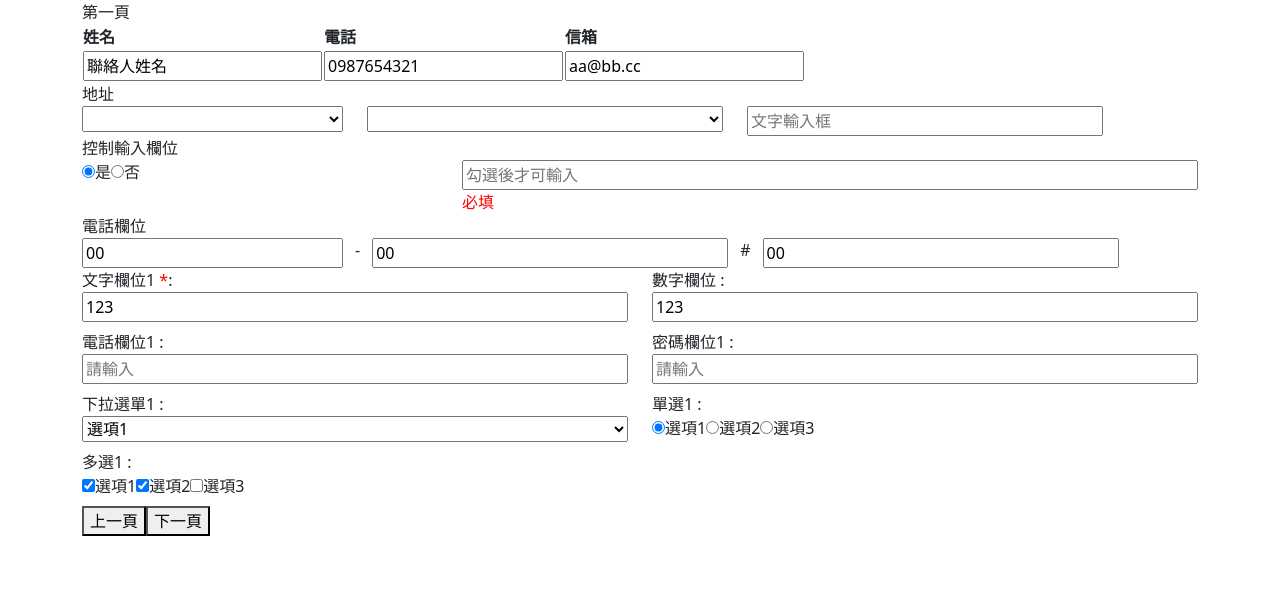
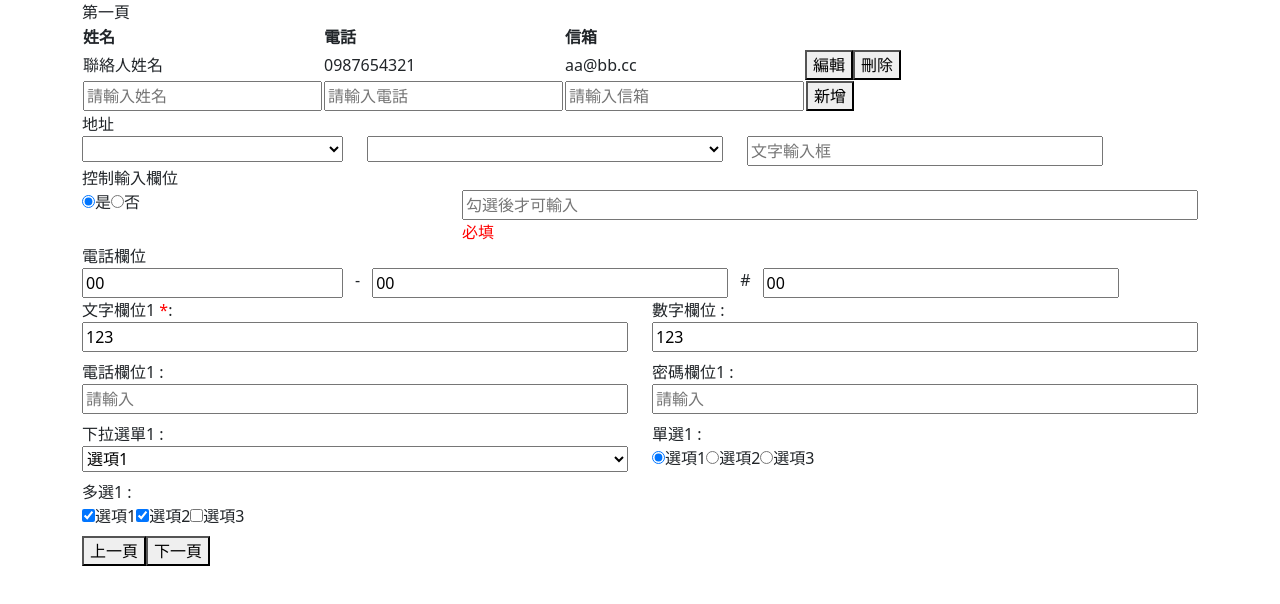
Before and after one commit to nsfe0619/2024_30day, an Angular app: page / in a window 1280 px wide. Shown: the top 604 px of the page. Built offline with nearby package versions, Linux system fonts and the light colour scheme.

Commit message:
[day25]編輯列表選單

```diff
--- a/src/app/shared/component/form/element/base-element.component.ts
+++ b/src/app/shared/component/form/element/base-element.component.ts
@@ -16,7 +16,6 @@ export abstract class BaseElementComponent implements ControlValueAccessor, OnIn
 
     ngOnInit(): void
     {
-        // console.log('control',this.control)
         // 監聽 FormControl 的值變化
         if (this.control)
         {
--- a/src/app/shared/component/form/element/form-input/form-input.component.html
+++ b/src/app/shared/component/form/element/form-input/form-input.component.html
@@ -2,7 +2,7 @@
   {{ pageSetting.title }}
   <div [formGroup]="pageSetting.form!" *ngIf="pageSetting.form" class="row">
     <div
-      *ngFor="let fieldObj of getGroupList(innerForm)"
+      *ngFor="let fieldObj of groupList"
       [ngClass]="{
         'col-6': shareService.typeof(fieldObj) === 'string',
         'col-12': shareService.typeof(fieldObj) !== 'string'
--- a/src/app/shared/component/form/element/form-input/form-input.component.ts
+++ b/src/app/shared/component/form/element/form-input/form-input.component.ts
@@ -14,6 +14,7 @@ export class FormInputComponent implements OnChanges
 {
     @Input() pageSetting!: PageSetting
     fieldObj!: object;
+    groupList!: any[];
     innerForm = this.fb.group({});
     constructor(private fb: FormBuilder,
         public shareService: ShareService,
@@ -65,6 +66,7 @@ export class FormInputComponent implements OnChanges
             }
 
         });
+        this.getGroupList(this.innerForm);
     }
     ngOnDestroy()
     {
@@ -76,8 +78,8 @@ export class FormInputComponent implements OnChanges
     // 取得該區域欄位列表
     getGroupList(group: FormGroup): string | any
     {
-
-        let Result = Object.keys(group.value).map(obj =>
+        if (this.groupList) return;
+        this.groupList = Object.keys(group.value).map(obj =>
         {
             let innerControl = group.get(obj)
             if (innerControl?.value !== null && typeof innerControl?.value === 'object')
@@ -96,7 +98,6 @@ export class FormInputComponent implements OnChanges
                 return obj;
             }
         });
-        return Result;
     }
     getListSettings(formArrayName: string)
     {
--- a/src/app/shared/component/form/element/list/list.component.html
+++ b/src/app/shared/component/form/element/list/list.component.html
@@ -11,15 +11,60 @@
       *ngFor="let row of inputFormArray.controls; let i = index"
       [formGroupName]="i"
     >
-      <td>
-        <input formControlName="list-name" />
-      </td>
-      <td>
-        <input formControlName="list-phone" />
-      </td>
-      <td>
-        <input formControlName="list-mail" />
-      </td>
+      <ng-container
+        *ngTemplateOutlet="
+          editRowNum != i ? displayRow : editRow;
+          context: editRowNum != i
+            ? { inTeplateForm: row, index: i }
+            : { inTeplateForm: subFormGroup, index: i }
+        "
+      ></ng-container>
+    </tr>
+    <tr>
+      <ng-container
+        *ngTemplateOutlet="
+          editRowNum < inputFormArray.controls.length ? emptyRow : addRow;
+          context: { inTeplateForm: subFormGroup }
+        "
+      >
+      </ng-container>
     </tr>
   </tbody>
 </table>
+
+<ng-template #emptyRow></ng-template>
+<ng-template #displayRow let-fg="inTeplateForm" let-i="index">
+  <td *ngFor="let key of Object.keys(fg.value)">
+    {{ fg.get(key)?.value }}
+  </td>
+  <button (click)="edit(i)">編輯</button>
+  <button (click)="delete(i)">刪除</button>
+</ng-template>
+
+<ng-template #editRow let-fg="inTeplateForm" let-i="index">
+  <ng-container *ngIf="fg">
+    <td *ngFor="let key of Object.keys(fg?.value)">
+      <app-field
+        [fieldSetting]="this.shareService.getSetting(this.fieldSettings, key)"
+        [control]="shareService.getControl(fg, key)"
+      ></app-field>
+    </td>
+    <td>
+      <button (click)="save(i)">儲存</button>
+      <button (click)="cancel()">取消</button>
+    </td>
+  </ng-container>
+</ng-template>
+<ng-template #addRow let-fg="inTeplateForm">
+  <ng-container *ngIf="fg">
+    <td *ngFor="let key of Object.keys(fg?.value)">
+      <app-field
+        [fieldSetting]="this.shareService.getSetting(this.fieldSettings, key)"
+        [control]="shareService.getControl(fg, key)"
+      ></app-field>
+    </td>
+    <td>
+      <button (click)="add()">新增</button>
+    </td>
+  </ng-container>
+</ng-template>
--- a/src/app/shared/component/form/element/list/list.component.ts
+++ b/src/app/shared/component/form/element/list/list.component.ts
@@ -2,6 +2,7 @@ import { Component, Input, OnInit } from '@angular/core';
 import { AbstractControl, FormArray, FormBuilder, FormControl, FormGroup } from '@angular/forms';
 import { FieldSetting } from '../field-setting.model';
 import { ValidatorService } from 'src/app/shared/service/validator.service';
+import { ShareService } from 'src/app/shared/service/share.service';
 
 @Component({
     selector: 'app-list',
@@ -15,6 +16,8 @@ export class ListComponent implements OnInit
     innerFormArray!: FormArray;
     subFormGroup!: FormGroup;
     titleArr!: string[];
+    Object = Object;
+    editRowNum = 1;
 
     get listKey()
     {
@@ -28,15 +31,17 @@ export class ListComponent implements OnInit
 
     constructor(
         private fb: FormBuilder,
-        private validatorService: ValidatorService
+        private validatorService: ValidatorService,
+        public shareService: ShareService,
     ) { }
 
     ngOnInit(): void
     {
+        if (this.subFormGroup) return;
         this.titleArr = [];
         this.innerFormArray = new FormArray<FormGroup>([]);
+        let defaultValue!: string[];
         this.subFormGroup = new FormGroup({});
-        let defaultValue!: string[];
 
         this.fieldSettings.forEach(setting =>
         {
@@ -56,18 +61,46 @@ export class ListComponent implements OnInit
                 defaultValue = setting.defaultValue! as string[];
             }
         })
+        if (this.inputFormArray.length > 0) return;
         defaultValue.forEach((value: any) =>
         {
             this.subFormGroup.reset();
             this.subFormGroup.patchValue(value);
-            this.innerFormArray.push(this.subFormGroup);
+            this.innerFormArray.push(this.fb.group(this.subFormGroup.value));
         })
         this.inputFormArray.clear();
 
-        this.innerFormArray.controls.forEach((group: AbstractControl) =>
+        this.innerFormArray.value.forEach((group: AbstractControl) =>
         {
-            this.inputFormArray.push(group);
+            this.inputFormArray.push(this.fb.group(group));
         });
+
+        this.subFormGroup.reset();
     }
 
+    add()
+    {
+        this.inputFormArray.push(this.fb.group(this.subFormGroup.value));
+        this.editRowNum = this.inputFormArray.value.length;
+    }
+    delete(index: number)
+    {
+        this.inputFormArray.removeAt(index);
+    }
+    cancel()
+    {
+        this.subFormGroup.reset();
+        this.editRowNum = this.inputFormArray.value.length;
+    }
+    edit(index: number)
+    {
+        this.editRowNum = index;
+        this.subFormGroup.patchValue(this.inputFormArray.controls[index].value);
+    }
+    save(index: number)
+    {
+        this.inputFormArray.controls[index].patchValue(this.subFormGroup.value);
+        this.subFormGroup.reset();
+        this.editRowNum = this.inputFormArray.value.length;
+    }
 }
```
